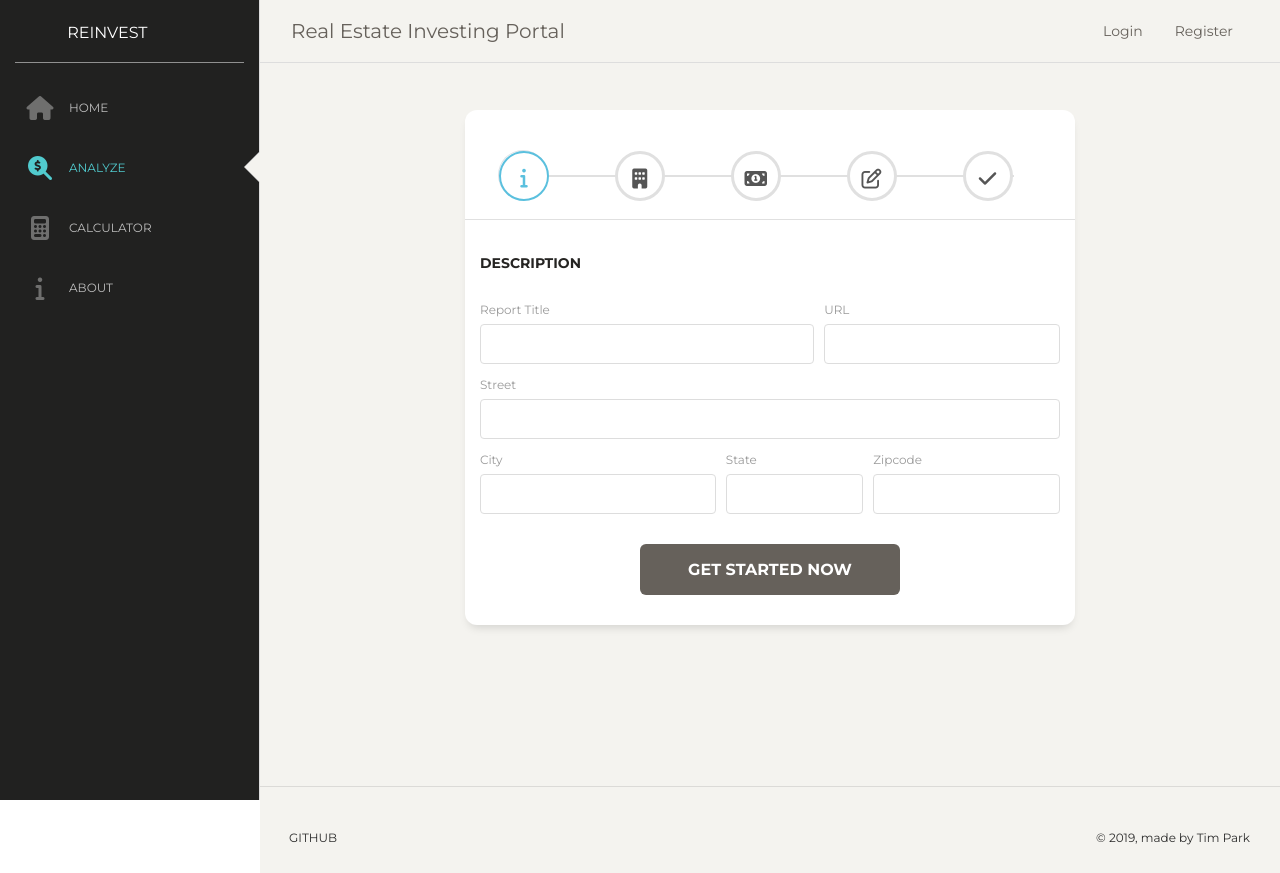
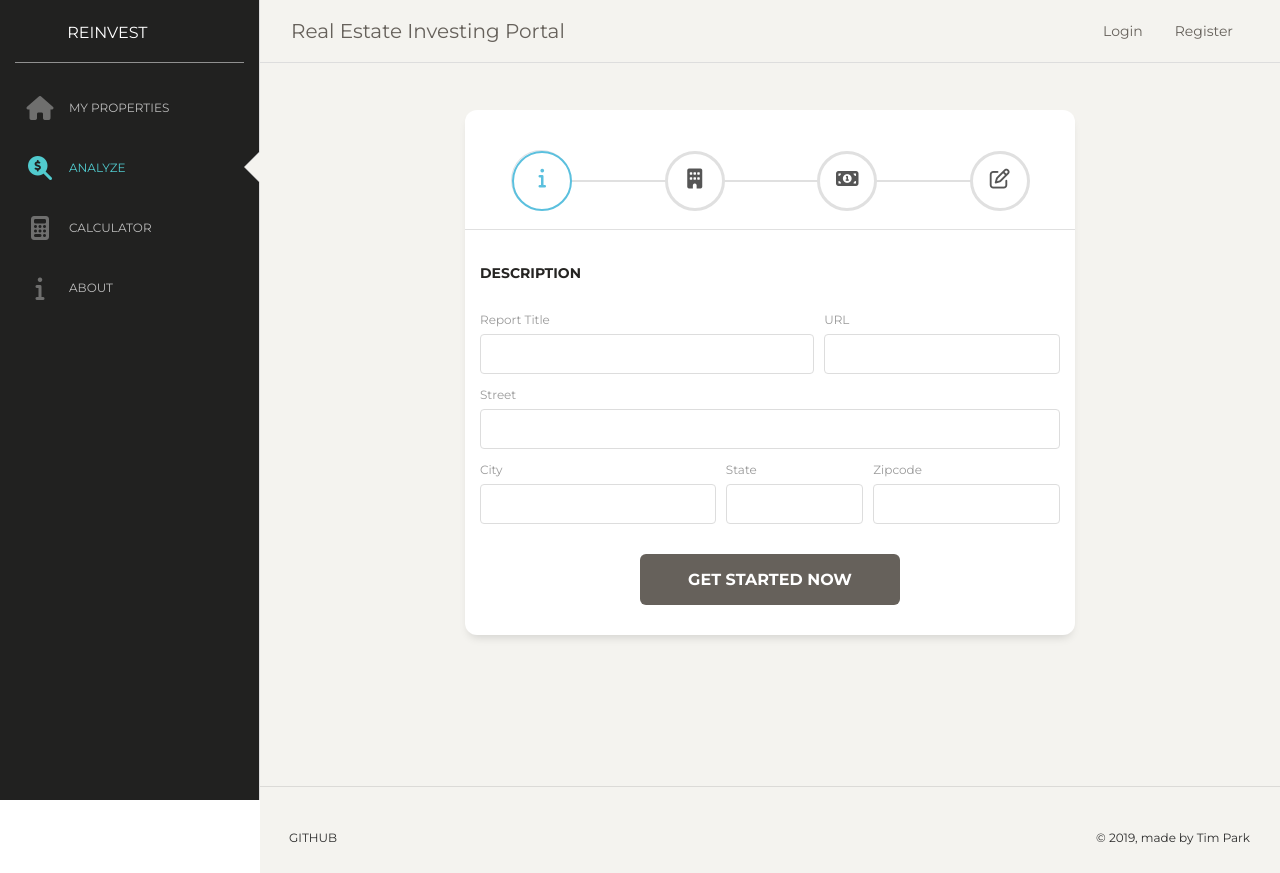
Before and after one commit to timpark0807/reinvestify, a Flask app: page /analyze in a window 1280 px wide. Run offline with Flask 2, Linux system fonts and the light colour scheme; some libraries are stand-ins or nearby versions.

Commit message:
30 year cashflow chart and edit form to 4 steps instead of 5

```diff
--- a/realtoranalysis/routes.py
+++ b/realtoranalysis/routes.py
@@ -1,5 +1,4 @@
 from realtoranalysis import app, db, bcrypt
-import json
 from flask import render_template, jsonify, request, redirect, url_for, flash, abort, session
 from realtoranalysis.forms import Analyze_Form, LoginForm, RegistrationForm
 from realtoranalysis.models import User, Post
@@ -56,20 +55,8 @@ def about():
     return render_template('home.html', methods=['POST'])
 
 
-@app.route("/analyze/<int:post_id>/delete", methods=['POST'])
-def delete_post(post_id):
-    post = Post.query.get_or_404(post_id)
-    if post.author != current_user:
-        abort(403)
-    db.session.delete(post)
-    db.session.commit()
-    flash('Your post has been deleted!', 'success')
-
-    return redirect(url_for('home'))
-
-
 ######################################################################################################
-# Login / Logout / Register
+# Login | Logout | Register |
 ######################################################################################################
 
 
@@ -293,8 +280,11 @@ def post(post_id):
     cap_rate = property.cap_rate()
     coc = property.cashoncash()
 
-    # 30 year model
+    # 30 year appreciation, equity, loan
     model_year, model_appreciation, model_loan, model_equity = property.year30model(float(post.appreciation))
+
+    # 30 year cash flow
+    bar_year, bar_rent = property.cash_flow_30_year(post.income_growth, post.expense_growth)
 
     # cash flow table
     cashflow_data = property.income_statement(float(post.other))
@@ -303,6 +293,8 @@ def post(post_id):
             'model_appreciation': model_appreciation,
             'model_loan': model_loan,
             'model_equity': model_equity,
+            'bar_year': bar_year,
+            'bar_rent': bar_rent,
             'price': comma_dollar(float(post.price)),
             'mortgage': comma_dollar(mortgage_payment),
             'outofpocket': comma_dollar(out_of_pocket),
@@ -399,6 +391,8 @@ def update_post(post_id):
         form.expenses.data = post.expenses
         form.vacancy.data = post.vacancy
         form.appreciation.data = post.appreciation
+        form.income_growth.data = post.income_growth
+        form.expense_growth.data = post.expense_growth
 
     return render_template('analyze_update.html', form=form)
 
@@ -460,6 +454,18 @@ def post_anon(post_id):
 
                            cashflow_data=cashflow_data,
                            data=data)
+
+
+@app.route("/analyze/<int:post_id>/delete", methods=['POST'])
+def delete_post(post_id):
+    post = Post.query.get_or_404(post_id)
+    if post.author != current_user:
+        abort(403)
+    db.session.delete(post)
+    db.session.commit()
+    flash('Your post has been deleted!', 'success')
+
+    return redirect(url_for('home'))
 
 
 ######################################################################################################
--- a/realtoranalysis/scripts/year30model.py
+++ b/realtoranalysis/scripts/year30model.py
@@ -1,5 +1,11 @@
 import pandas as pd
 import numpy
+from realtoranalysis.property_calculations import Calculate
+
+prop = Calculate(100000, 20, 5, 30, 1500, 50, 10, 3)
+
+
+
 
 initial_value = 100000
 initial_rent = 1500
--- a/realtoranalysis/static/css/multiform.css
+++ b/realtoranalysis/static/css/multiform.css
@@ -36,8 +36,8 @@
 }
 
 span.round-tab {
-    width: 50px;
-    height: 50px;
+    width: 60px;
+    height: 60px;
     line-height: 50px;
     display: inline-block;
     border-radius: 100px;
@@ -70,7 +70,7 @@ span.round-tab:hover {
 }
 
 .wizard .nav-tabs > li {
-    width: 19%;
+    width: 25%;
 }
 
 .wizard li a:after {
@@ -99,8 +99,8 @@ span.round-tab:hover {
 }
 
 .wizard .nav-tabs > li a {
-    width: 50px;
-    height: 50px;
+    width: 60px;
+    height: 60px;
     margin: 20px auto;
     border-radius: 100%;
     padding: 0;
--- a/realtoranalysis/templates/analyze.html
+++ b/realtoranalysis/templates/analyze.html
@@ -55,13 +55,6 @@
                                 </a>
                             </li>
 
-                            <li role="presentation" class="nav-item">
-                                <a href="#step5" data-toggle="tab" aria-controls="step5" role="tab" title="Step 5" class="nav-link disabled">
-                            <span class="round-tab">
-                                <i class="fa fa-check"></i>
-                            </span>
-                                </a>
-                            </li>
 
                         </ul>
                     </div>
@@ -344,7 +337,7 @@
                                         <div class="form-group">
                                             <label>Annual Income Growth</label>
                                             <div class="input-group mb-3">
-                                                <input type="text" class="form-control" id="annual_income_growth" name="income_growth" value="2">
+                                                <input type="text" class="form-control" id="annual_income_growth" name="income_growth" value="3">
                                                 <div class="input-group-append">
                                                 <span class="input-group-text">%</span>
                                                 </div>
@@ -356,7 +349,7 @@
                                         <div class="form-group">
                                             <label>Annual Expense Growth</label>
                                             <div class="input-group mb-3">
-                                                <input type="text" class="form-control" id="annual_expense_growth" name="expense_growth" value="2">
+                                                <input type="text" class="form-control" id="annual_expense_growth" name="expense_growth" value="1">
                                                 <div class="input-group-append">
                                                 <span class="input-group-text">%</span>
                                                 </div>
@@ -369,24 +362,9 @@
                             <ul class="list-inline text-md-center">
                                  <li>
                                     <button type="button" id="prev-4" class="btn btn-lg btn-common next-step next-button">Previous</button>
-                                    <button type="button" id="next-4" class="btn btn-lg btn-common next-step next-button">Next Step</button>
+                                    <button type="submit" class="btn btn-lg btn-common next-step next-button">Submit</button>
                                  </li>
                             </ul>
-                        </div>
-
-
-
-                        <div class="tab-pane" role="tabpanel" id="step5">
-                            <h1 class="text-md-center">Complete</h1>
-                            <div class="row justify-content-center">
-                                <div class="form-row ">
-                                    <div class="update ml-auto mr-auto">
-
-                                        <button type="submit" class="btn btn-lg btn-common next-step next-button">Submit</button>
-                                    </div>
-                                </div>
-
-                            </div>
                         </div>
 
                         <div class="clearfix"></div>
@@ -492,7 +470,6 @@
         });
 
 
-
     });
 
 
--- a/realtoranalysis/templates/base.html
+++ b/realtoranalysis/templates/base.html
@@ -29,9 +29,9 @@
           <ul class="nav">
 
             <li class="{{ 'active' if active_page == 'dashboard' else '' }}">
-                <a href="{{ url_for('home') }}">
+                <a href="{{ url_for('properties') }}">
                 <i class="fas fa-home"></i>
-                <p>Home</p>
+                <p>My Properties</p>
               </a>
             </li>
 
```
Also changed, not shown: realtoranalysis/scripts/property_calculations.py (+16 -16 lines), realtoranalysis/static/js/house.js (+39 -1 lines), realtoranalysis/templates/analyze_output.html (+8 -5 lines), realtoranalysis/templates/analyze_update.html (+3 -24 lines).
